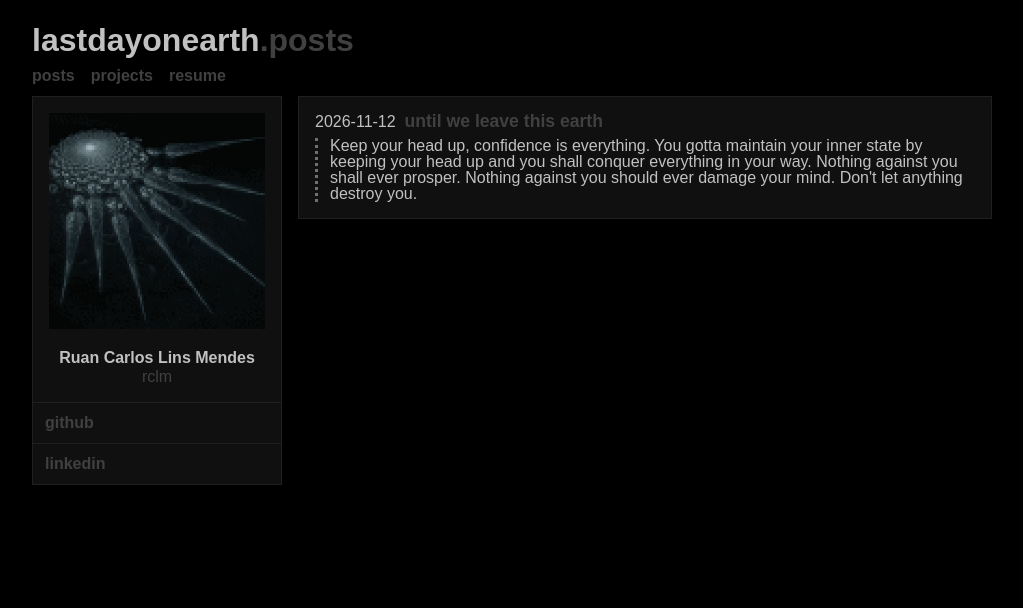
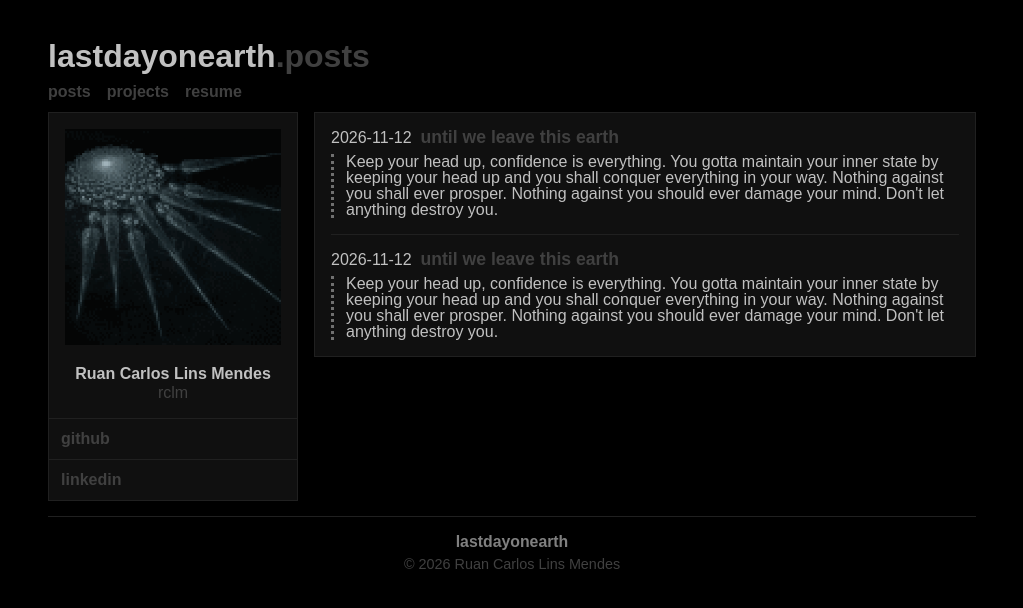
Before and after one commit to xkazu0x/udwmj, a Node server app: page /posts in a window 1280 px wide. Shown: the top 608 px of the page, without its empty margins (128-1151 px from the left). Run offline with Node 20, Linux system fonts and the light colour scheme.

Commit message:
adjust the page layout according to screen size

```diff
--- a/posts.json
+++ b/posts.json
@@ -1,4 +1,9 @@
 [
+  {
+    "date": "2026-11-12",
+    "title": "until we leave this earth",
+    "description": "Keep your head up, confidence is everything. You gotta maintain your inner state by keeping your head up and you shall conquer everything in your way. Nothing against you shall ever prosper. Nothing against you should ever damage your mind. Don't let anything destroy you."
+  },
   {
     "date": "2026-11-12",
     "title": "until we leave this earth",
--- a/public/home-style.css
+++ b/public/home-style.css
@@ -6,12 +6,15 @@
 }
 
 body {
-  width: 960px;
-  min-width: 960px;
+  max-width: 960px;
+  width: 100%;
+
   margin: 0 auto;
   padding: 0;
+
   font-size: 1.0em;
   line-height: 1.0em;
+
   color: #c1c1c1;
   background-color: #000000;
 }
@@ -69,14 +72,43 @@ nav li {
 
 main {
   display: flex;
+  flex-direction: row;
 }
 
-aside {
-  background-color: #101010;
-  margin-right: 1em;
+footer {
+  display: flex;
+  justify-content: center;
+
+  margin: 1em 0 0 0;
+  padding: 1em;
+  font-size: .9em;
+
+  color: #404040;
+  border-top: 1px solid #202020;
 }
 
-.profile {
+footer ul {
+  display: flex;
+  flex-direction: column;
+  align-items: center;
+}
+
+footer ul li {
+  margin: 0;
+  padding: .2em 1em;
+}
+
+footer .slogan {
+  font-size: 1.1em;
+  font-weight: bold;
+  color: #808080;
+}
+
+.page-container {
+  padding: 1em;
+}
+
+.profile-container {
   display: flex;
   flex-direction: column;
   align-items: center;
@@ -85,6 +117,7 @@ aside {
   max-width: 250px;
   width: 100%;
   height: 100%;
+  margin: 0 1em 0 0;
 
   background-color: #101010;
   border: 1px solid #202020;
@@ -174,3 +207,15 @@ aside {
   margin: 0;
   margin-left: 0.75em;
 }
+
+@media (max-width: 960px) {
+  main {
+    display: flex;
+    flex-direction: column;
+  }
+
+  .profile-container {
+    max-width: 100%;
+    margin: 0 0 1em 0;
+  }
+}
--- a/views/home-layout.ejs
+++ b/views/home-layout.ejs
@@ -8,6 +8,7 @@
   </head>
   <body>
 
+    <div class="page-container">
       <header>
         <h1>lastdayonearth<span>.<%= page %></span></h1>
         <nav>
@@ -20,7 +21,7 @@
       </header>
 
       <main>
-      <aside class="profile">
+        <aside class="profile-container">
           <div class="profile-avatar">
             <img class="image" src="/images/avatar.png" width="256" height="256">
           </div>
@@ -39,7 +40,12 @@
       </main>
 
       <footer>
+        <ul>
+          <li class="slogan">lastdayonearth</li>
+          <li>© 2026 Ruan Carlos Lins Mendes</li>
+        </ul>
       </footer>
+    </div>
 
   </body>
 </html>
```
Lines whose indentation alone changed are shown as unchanged.
